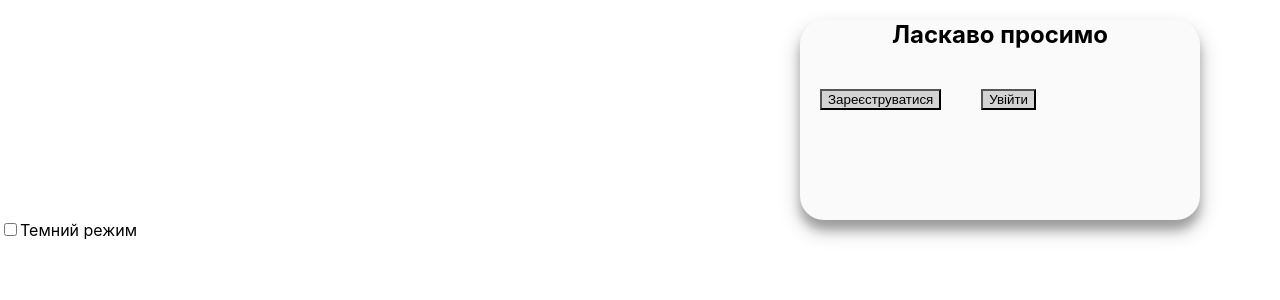
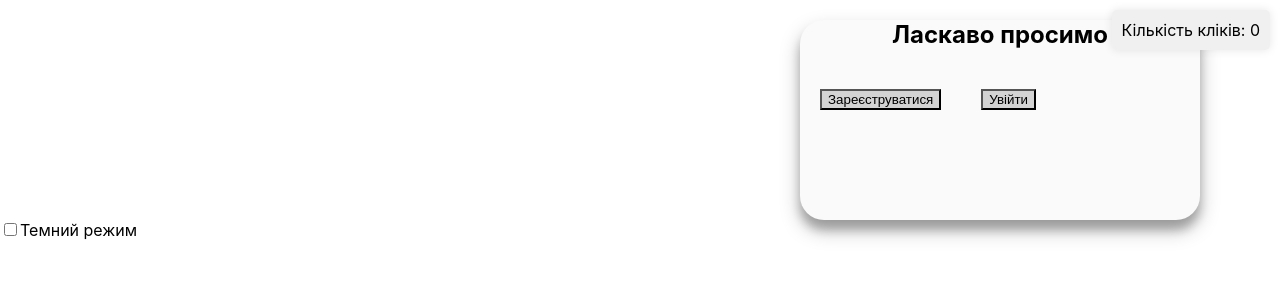
Before and after one commit to MaksimBoyko05/front-end-labs, a React (Create React App) app: page / in a window 1280 px wide. Shown: the top 300 px of the page. Built offline with nearby package versions, Linux system fonts and the light colour scheme.

Commit message:
added ClickDisplay

```diff
--- a/src/App.js
+++ b/src/App.js
@@ -1,24 +1,31 @@
 import { createContext, useContext, useState } from 'react';
 
 const ThemeContext = createContext(null);
+const ClickContext = createContext(null);
 
 export default function MyApp() {
   const [theme, setTheme] = useState('light');
+  const [clickCount, setClickCount] = useState(0);
+
   return (
     <ThemeContext.Provider value={theme}>
+      <ClickContext.Provider value={{ clickCount, setClickCount }}>
         <Form />
         <label>
           <input
             type="checkbox"
             checked={theme === 'dark'}
             onChange={(e) => {
-            setTheme(e.target.checked ? 'dark' : 'light')
+              setTheme(e.target.checked ? 'dark' : 'light');
             }}
           />
           Темний режим
         </label>
+        {/*компонент для відображення кількості кліків*/}
+        <ClickDisplay />
+      </ClickContext.Provider>
     </ThemeContext.Provider>
-  )
+  );
 }
 
 function Form({ children }) {
@@ -38,15 +45,40 @@ function Panel({ title, children }) {
       <h1>{title}</h1>
       {children}
     </section>
-  )
+  );
 }
 
 function Button({ children }) {
   const theme = useContext(ThemeContext);
+  const { clickCount, setClickCount } = useContext(ClickContext);
   const className = 'button-' + theme;
+
   return (
-    <button className={className}>
+    <button
+      className={className}
+      onClick={() => setClickCount(clickCount + 1)}
+    >
       {children}
     </button>
   );
 }
+
+function ClickDisplay() {
+  const { clickCount } = useContext(ClickContext);
+
+  return (
+    <div style={clickDisplayStyle}>
+      Кількість кліків: {clickCount}
+    </div>
+  );
+}
+
+const clickDisplayStyle = {
+  position: 'fixed',
+  top: '10px',
+  right: '10px',
+  backgroundColor: '#f0f0f0',
+  padding: '10px',
+  borderRadius: '5px',
+  boxShadow: '0px 0px 10px rgba(0, 0, 0, 0.1)',
+};
```
Lines whose indentation alone changed are shown as unchanged.
